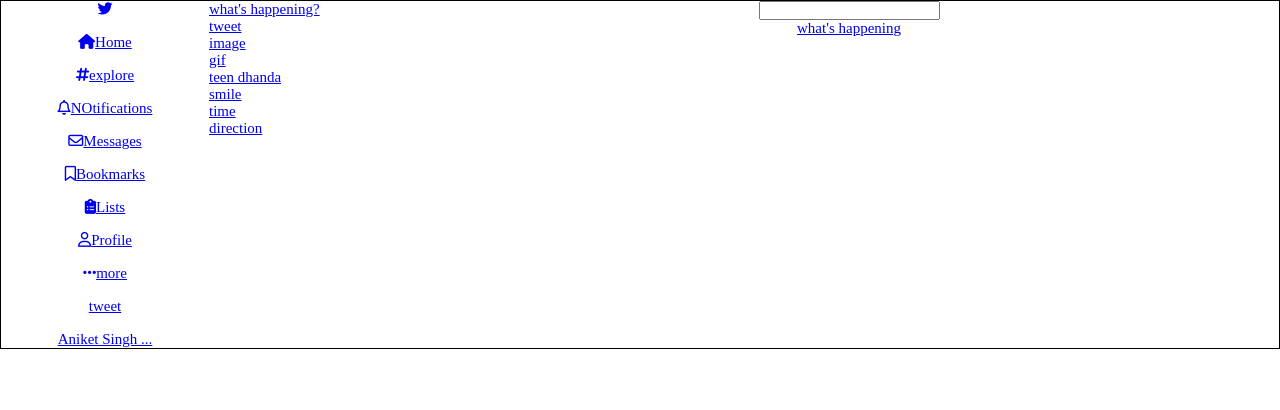
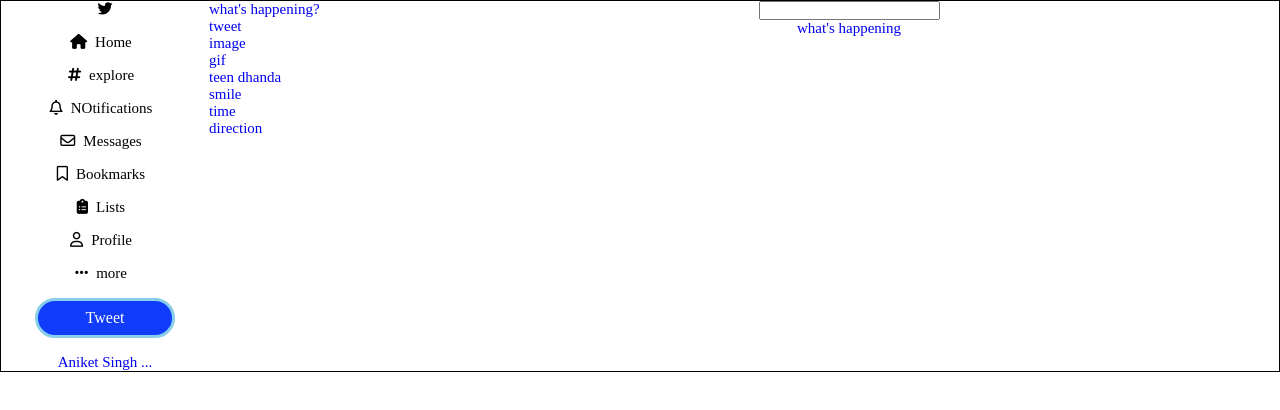
Before and after one commit to aniketsingh13/twitter--clone, a plain HTML site: page index.html in a window 1280 px wide. Drawn offline with Linux system fonts and the light colour scheme.

Commit message:
update style and html

```diff
--- a/index.html
+++ b/index.html
@@ -23,7 +23,7 @@
 <a href="#"><i class="fas fa-clipboard-list"></i><span>Lists</span></a>
 <a href="#"><i class="far fa-user"></i><span>Profile</span></a>
 <a href="#"><i class="fas fa-ellipsis-h"></i><span>more</span></a>
-<a href="#">tweet</a>
+<a class="header_child"href="#">Tweet</a>
 <a href="#">Aniket Singh ...</a>
 
 
--- a/styles.css
+++ b/styles.css
@@ -21,6 +21,25 @@
 
 
 }
+a{
+    text-decoration: none;
+}
+i{
+    color: black;
+}
+span{
+    color: black;
+   margin: .5rem;
+
+}
+.header_child{
+border-radius: 1.5rem;
+padding: .5rem 3rem ;
+font-size: 1rem;
+background-color: #113CFC;
+border: solid skyblue;
+color: white;
+}
 
 .second_container{
     display: flex;
```
